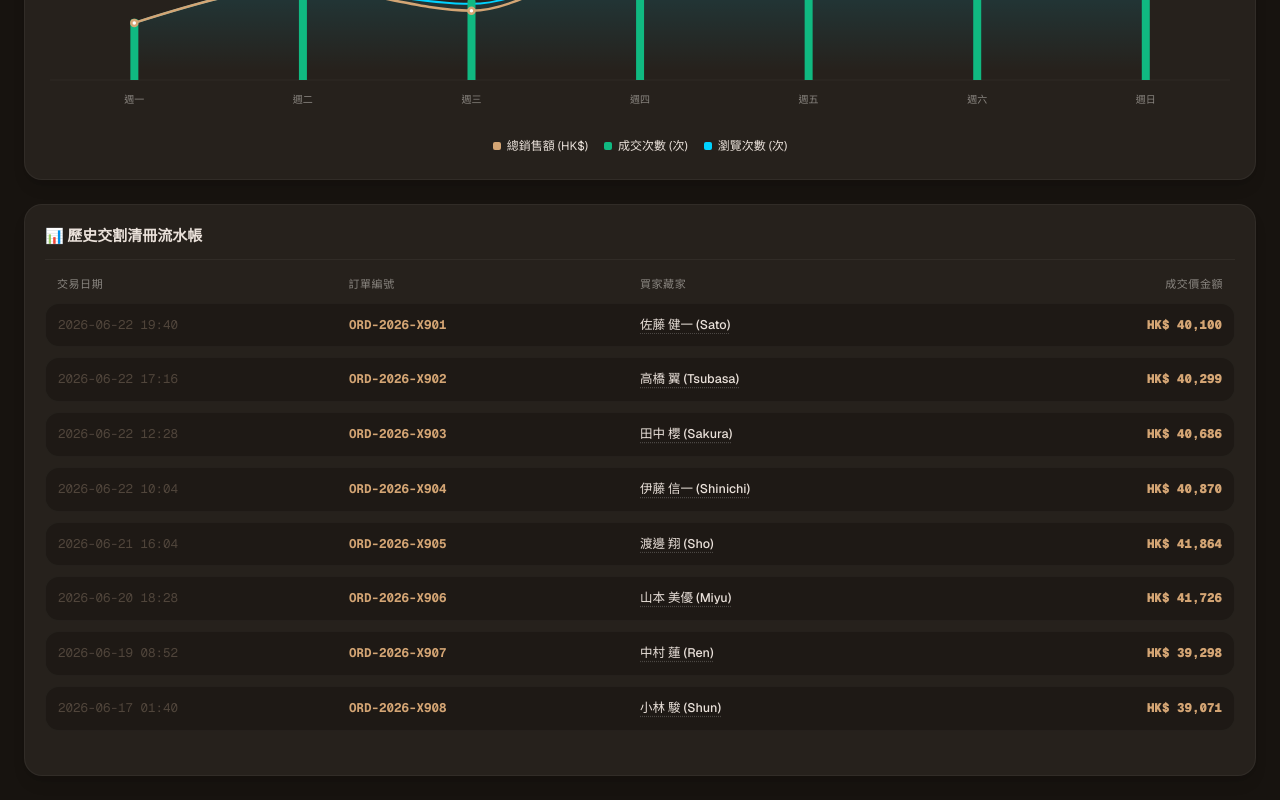
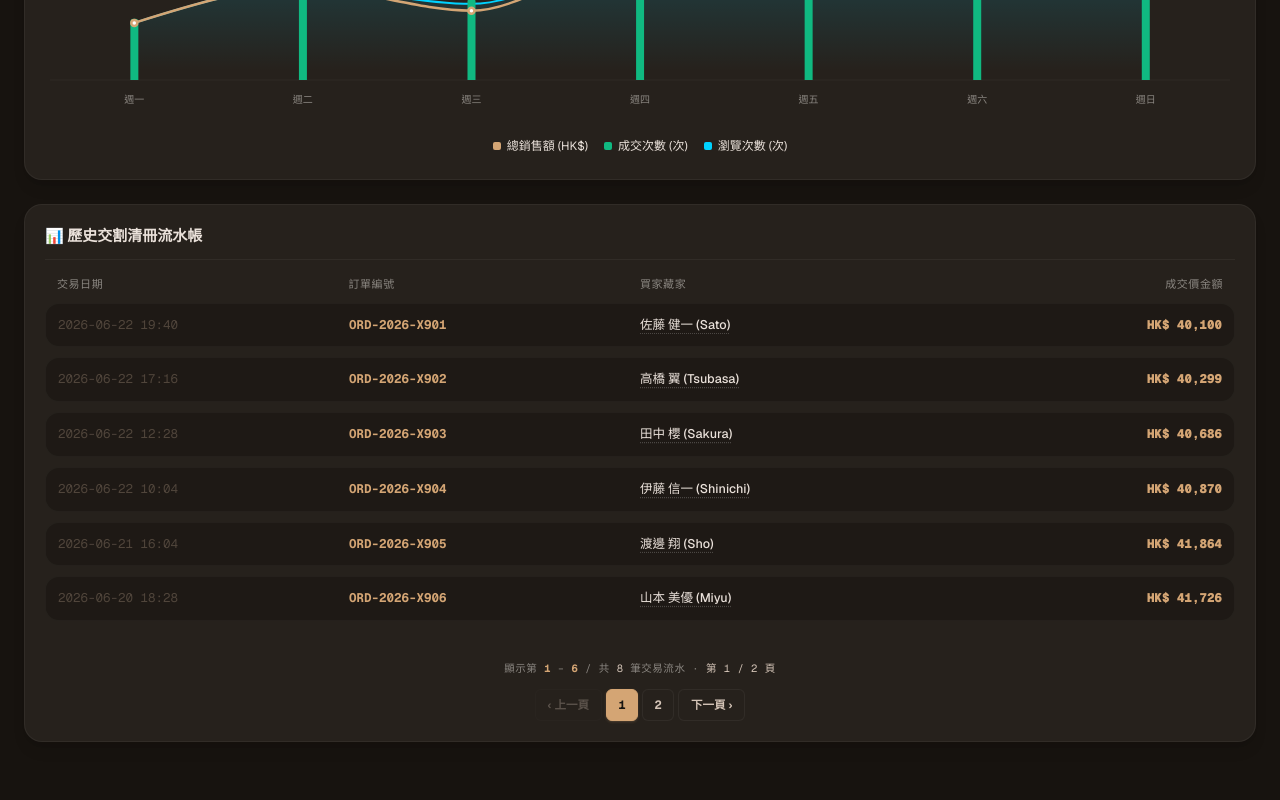
Before and after one commit to VxxxxC/Pokemon-Card-Trading-Platform-Client, a Next.js app: page /profile/merchant/analytics in a window 1280 px wide. Shown: the part 483-1283 px from the top of the page. After the commit the page ends 1249 px from the top, so only its background shows below. Built offline with nearby package versions, Linux system fonts and the light colour scheme.

Commit message:
change item numbers per page

```diff
--- a/app/profile/merchant/analytics/page.tsx
+++ b/app/profile/merchant/analytics/page.tsx
@@ -258,7 +258,7 @@ export default function MerchantAnalyticsPage({
   const router = useRouter();
   const [timeRange, setTimeRange] = useState<string>("7d");
   const [historyPage, setHistoryPage] = useState<number>(1);
-  const itemsPerPage = 8;
+  const itemsPerPage = 6;
   const [displayArea, setDisplayArea] = useState<boolean>(true);
   const [displayLine, setDisplayLine] = useState<boolean>(true);
   const [displayBar, setDisplayBar] = useState<boolean>(true);
```
